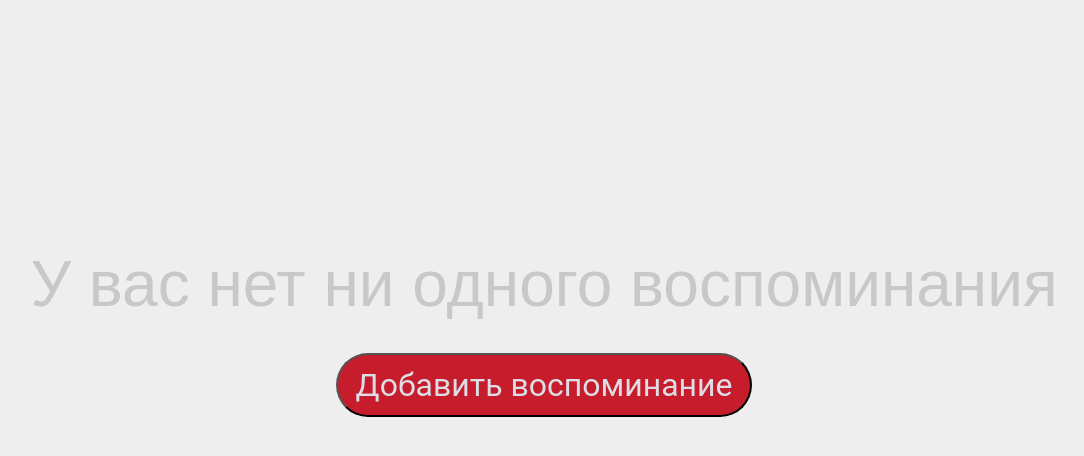
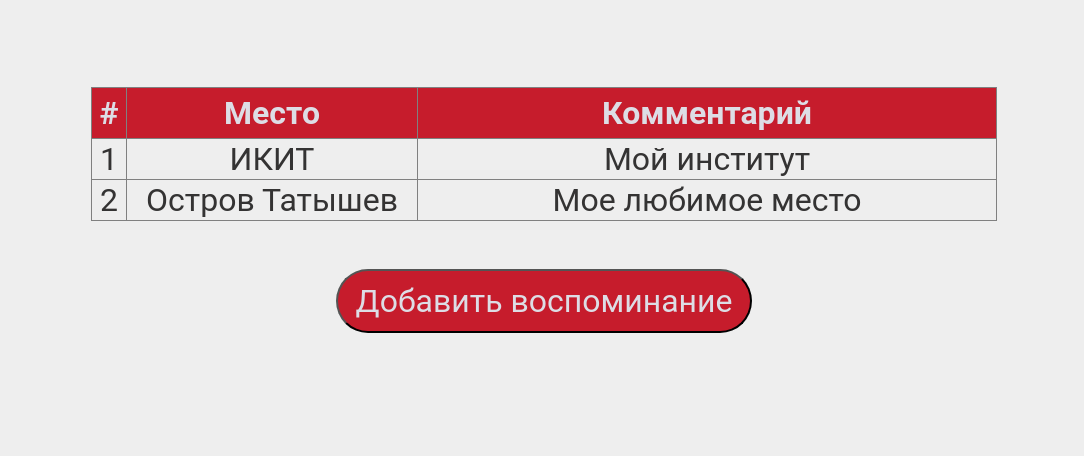
Before and after one commit to alekc080901/Places-Remember, a Django app: page / in a window 1280 px wide. Shown: the part 73-529 px from the top of the page, without its empty margins (96-1180 px from the left). Run offline with Django 4.2, Linux system fonts and the light colour scheme.

Commit message:
Complete home page (without map)

```diff
--- a/main/views.py
+++ b/main/views.py
@@ -2,7 +2,7 @@ from django.shortcuts import render
 
 
 def home(request):
-    return render(request, 'home.html', {'location_list': []})
+    return render(request, 'home.html', {'location_list': [1]})
 
 
 def auth(request):
--- a/static/css/home.css
+++ b/static/css/home.css
@@ -24,3 +24,41 @@
     transition: all 0.3s ease;
     background-color: #a51725;
 }
+
+.memories table {
+    border-collapse: collapse;
+    border: 1px solid grey;
+    color: #343333;
+    font: 2em Roboto;
+    text-align: center;
+    margin: 3em auto 1.5em;
+}
+
+.memories th {
+    border-left: solid grey 1px;
+    border-top: solid grey 1px;
+    color: #dddde5;
+    height: 1.5em;
+    background-color: #c61c2c;
+}
+
+#table-index {
+    width: 1em;
+}
+
+#table-location {
+    width: 9em;
+}
+
+#table-comment {
+    width: 18em;
+}
+
+.memories td {
+    border-left: solid grey 1px;
+    border-top: solid grey 1px;
+}
+
+.memories td:first-child, .memories th:first-child {
+     border-left: none;
+}
--- a/static/css/navbar.css
+++ b/static/css/navbar.css
@@ -1,6 +1,14 @@
 body {
     margin: 0;
     background-color: #eeeeee;
+}
+
+a, a:link, a:visited, a:focus, a:hover, a:active {
+    text-decoration: none;
+}
+
+.logo-text, .logo-text:link, .logo-text:visited, .logo-text:focus, .logo-text:hover, .logo-text:active {
+    text-decoration: none;
 }
 
 .navbar {
--- a/static/css/text.css
+++ /dev/null
@@ -1,19 +0,0 @@
-a, a:link, a:visited, a:focus, a:hover, a:active {
-    text-decoration: none;
-}
-
-.welcome-label {
-    font: 5em Roboto;
-    color: #3c3c3e;
-}
-
-.description {
-    font: 1.8em Roboto;
-    color: #3c3c3e;
-    text-align: center;
-}
-
-.question {
-    font: 3em Roboto;
-    color: #3c3c3e;
-}
--- a/templates/main/home.html
+++ b/templates/main/home.html
@@ -1,7 +1,6 @@
 {% extends 'base.html' %}
 
 {% block style %}
-<link rel="stylesheet" href="/static/css/text.css">
 <link rel="stylesheet" href="/static/css/home.css">
 <link rel="stylesheet" href="/static/css/navbar.css">
 {% endblock %}
@@ -40,14 +39,23 @@
         У вас нет ни одного воспоминания
     </div>
 {% else %}
-    <div>Салют</div>
+    <div class="memories">
+        <table>
+            <tr>
+                <th id="table-index">#</th>
+                <th id="table-location">Место</th>
+                <th id="table-comment">Комментарий</th>
+            </tr>
+            <tr><td>1</td><td>ИКИТ</td><td>Мой институт</td></tr>
+            <tr><td>2</td><td>Остров Татышев</td><td>Мое любимое место</td></tr>
+        </table>
+    </div>
+
 {% endif %}
 
-<!--<div class="add-button">-->
-    <button class="add-button">
-        Добавить воспоминание
-    </button>
-<!--</div>-->
+<button class="add-button">
+    Добавить воспоминание
+</button>
 
 
 {% endblock %}
--- a/templates/main/welcome.html
+++ b/templates/main/welcome.html
@@ -1,7 +1,6 @@
 {% extends 'base.html' %}
 
 {% block style %}
-<link rel="stylesheet" href="/static/css/text.css">
 <link rel="stylesheet" href="/static/css/welcome.css">
 <link rel="stylesheet" href="/static/css/navbar.css">
 {% endblock %}
```
Also changed, not shown: static/css/welcome.css (+16 -0 lines).
